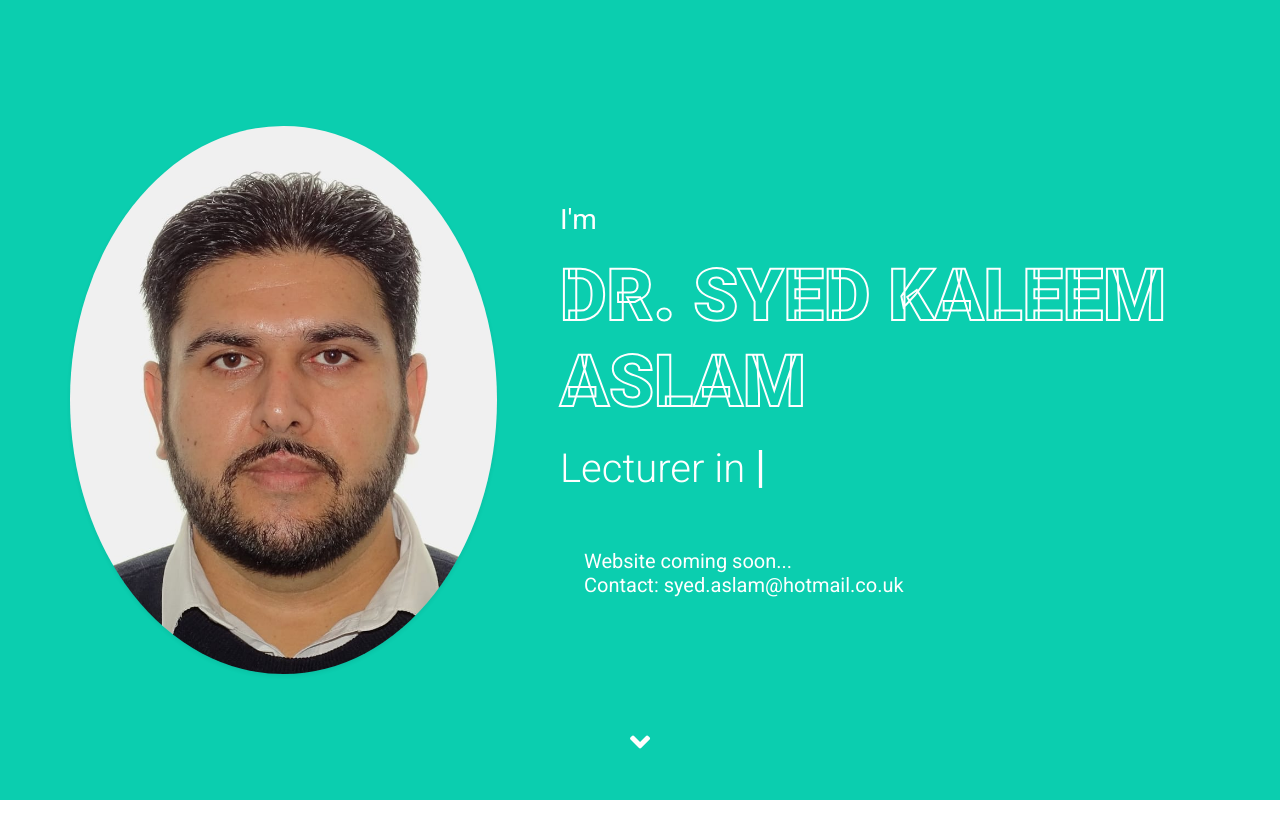
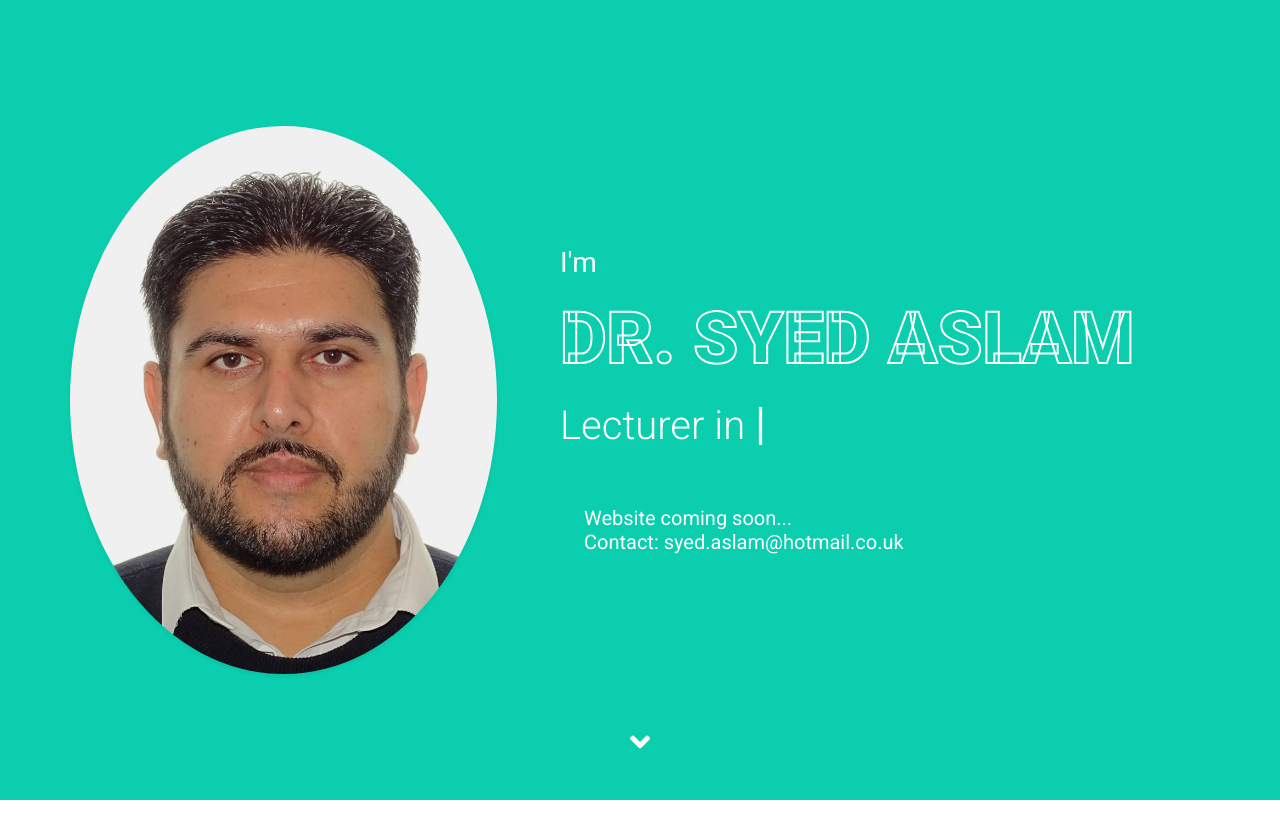
Before and after one commit to Syed-72/personal-website, a plain HTML site: page index.html in a window 1280 px wide. Drawn offline with nearby package versions, Linux system fonts and the light colour scheme.

Commit message:
Update index.html

```diff
--- a/index.html
+++ b/index.html
@@ -80,7 +80,7 @@
                 </div>
                 <div class="col-lg-7 text-center text-lg-left">
                     <h3 class="text-white font-weight-normal mb-3">I'm</h3>
-                    <h1 class="display-3 text-uppercase text-primary mb-2" style="-webkit-text-stroke: 2px #ffffff;">DR. SYED KALEEM ASLAM</h1>
+                    <h1 class="display-3 text-uppercase text-primary mb-2" style="-webkit-text-stroke: 2px #ffffff;">DR. SYED ASLAM</h1>
                     <h1 class="typed-text-output d-inline font-weight-lighter text-white"></h1>
                     <div class="typed-text d-none">PhD Computer Science, Lecturer in Computing, Course Leader BSc (Hons) Digital Technology Solutions, University of Suffolk</div>
                     <div class="d-flex align-items-center justify-content-center justify-content-lg-start pt-5">
```
